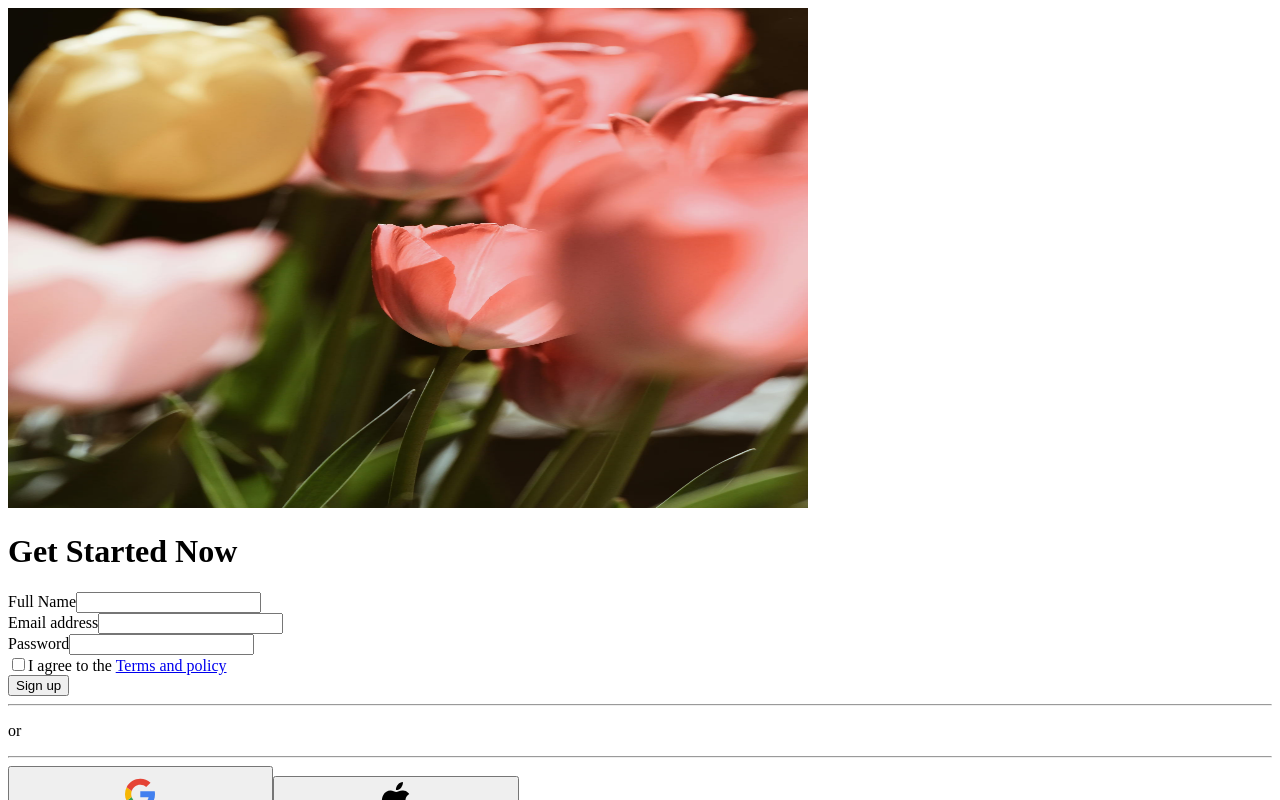
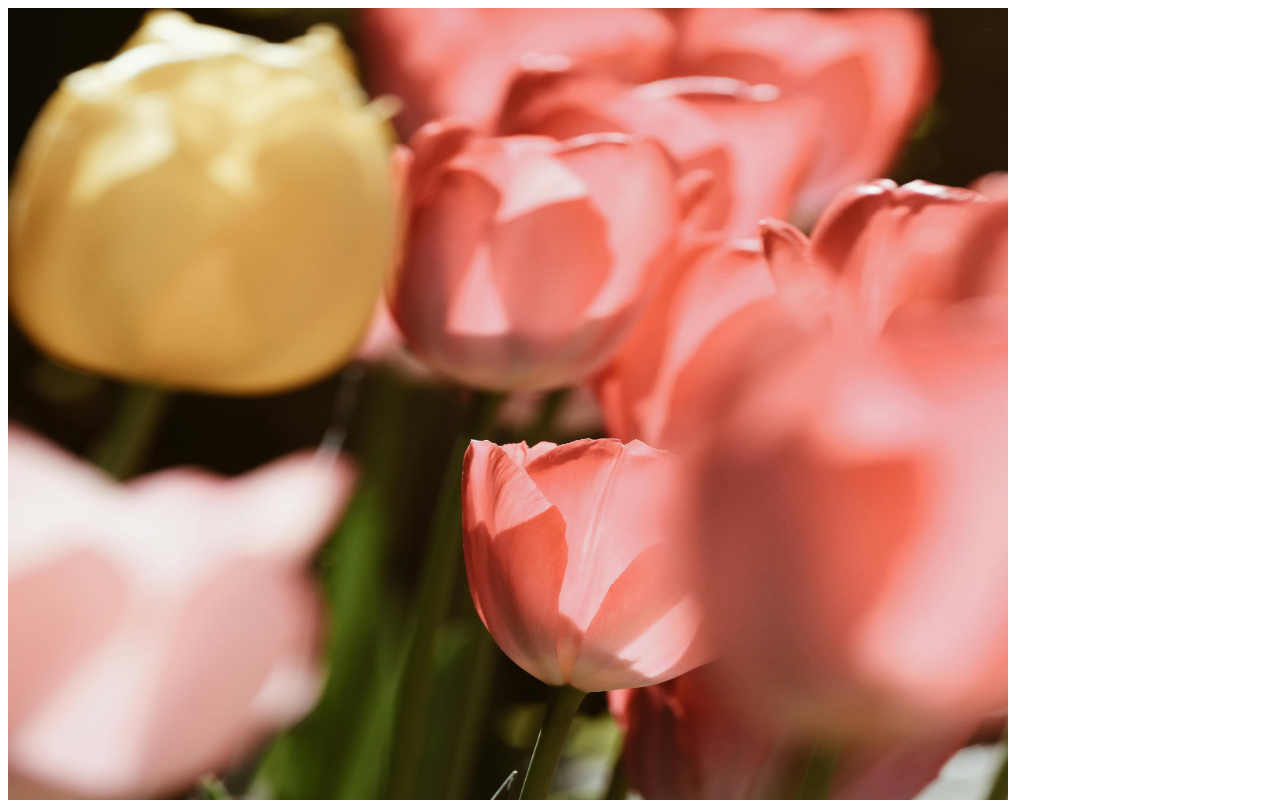
Before and after one commit to Noel1214/sign-in-page-ui, a Next.js app: page / in a window 1280 px wide. Shown: the top 800 px of the page. Built offline with nearby package versions, Linux system fonts and the light colour scheme.

Commit message:
change lazy loading to eager

```diff
--- a/app/page.tsx
+++ b/app/page.tsx
@@ -9,8 +9,9 @@ export default function Home() {
           src="/flowers.avif"
           alt="Image"
           className="h-screen w-[50vw]"
-          width={800}
-          height={500}
+          width={1000}
+          height={1000}
+          loading="eager"
         />
       </div>
       <div className="w-[50vw] flex flex-col">
```
